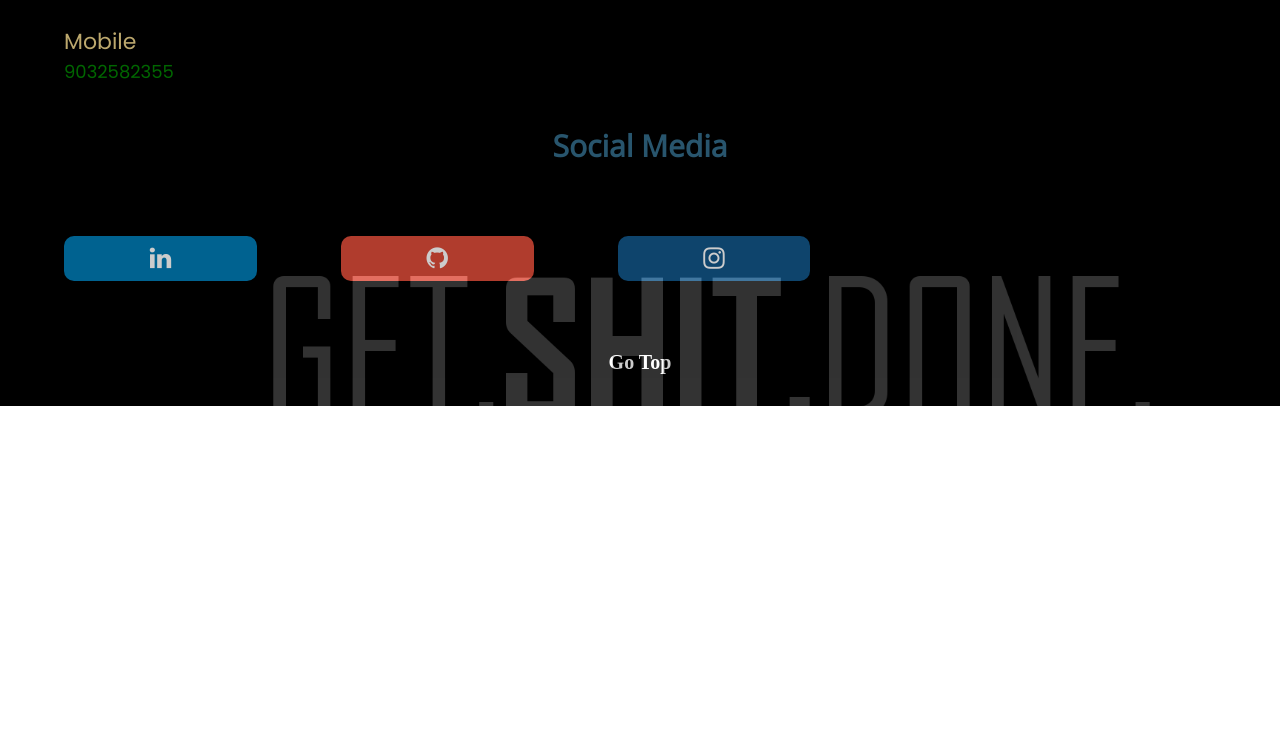
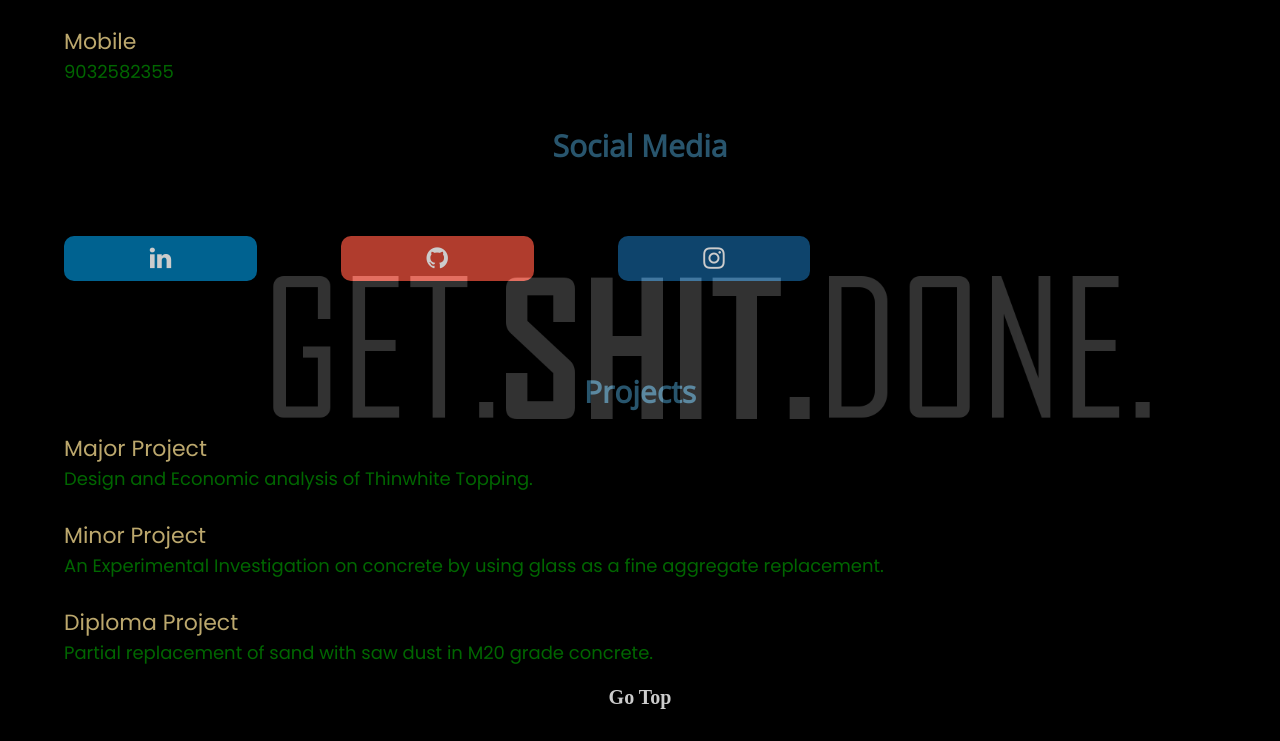
Before and after one commit to praveensam98/personal, a plain HTML site: page index.html in a window 1280 px wide. Shown: the part 1655-2396 px from the top of the page. Before the commit the page ends 2061 px from the top, so only its background shows below. Drawn offline with nearby package versions, Linux system fonts and the light colour scheme; a web font is replaced by a local one.

Commit message:
Update index.html

```diff
--- a/index.html
+++ b/index.html
@@ -135,6 +135,19 @@
                       <a href="https://www.instagram.com/praveen_sam_offl/" class="fa fa-instagram" id="insta"></a>
                </div>
 
+               <div id="contact">
+                    <h1>Projects</h1>
+                    <p>
+                         <span class="a">Major Project</span><br /><span
+                              >Design and Economic analysis of Thinwhite Topping.</span
+                         ><br /><br /><span class="a">Minor Project</span><br /><span>An Experimental Investigation on concrete by using glass as a fine aggregate replacement.</span><br/><br/>
+                         <span class="a">Diploma Project</span><br /><span
+                              >Partial replacement of sand with saw dust in M20 grade concrete.</span>
+                    </p>
+
+               </div>
+
+
                <script>
                     function myFunction() {
                          var x = document.getElementById("myTopnav");
```
